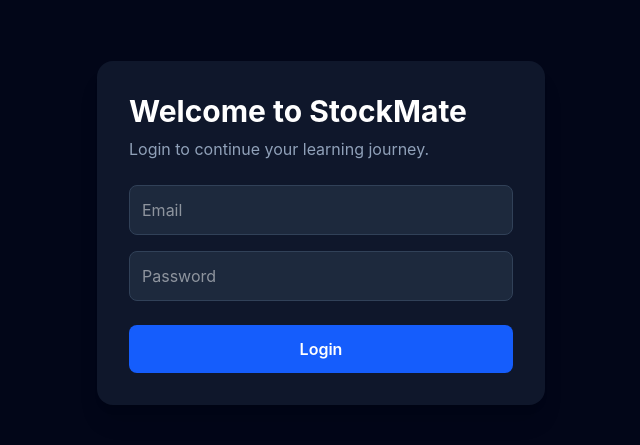
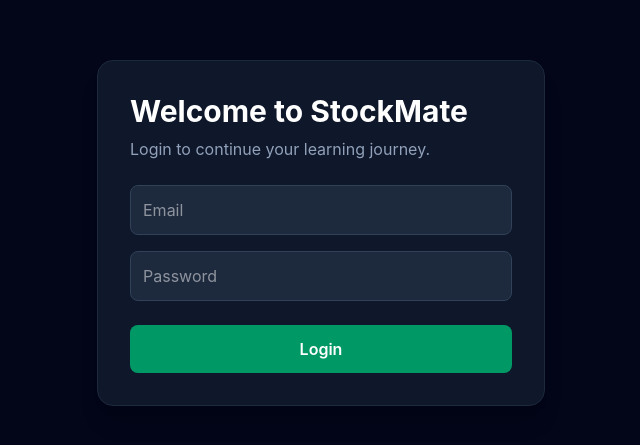
Before and after one commit to anjalikarhale/Stock_Mate, a React (Vite) app in the folder client/: page /login in a window 1280 px wide. Shown: the part 167-612 px from the top of the page, without its empty margins (319-959 px from the left). Built offline with nearby package versions, Linux system fonts and the light colour scheme; no server answers.

Commit message:
Improve login error handling

```diff
--- a/client/src/pages/Login.tsx
+++ b/client/src/pages/Login.tsx
@@ -4,10 +4,14 @@
 const Login = () => {
   const [email, setEmail] = useState("");
   const [password, setPassword] = useState("");
+  const [error, setError] = useState("");
 
   const handleLogin = async (e: React.FormEvent) => {
     e.preventDefault();
 
+    setError("");
+
+    try {
       const result = await api.login({
         email,
         password,
@@ -21,14 +25,20 @@
         );
 
         window.location.href = "/";
+      } else {
+        setError(result.message || "Invalid email or password");
+      }
+    } catch (error) {
+      console.error("Login error:", error);
+      setError("Unable to connect to StockMate server");
     }
   };
 
   return (
-    <div className="min-h-screen flex items-center justify-center bg-slate-950">
+    <div className="flex min-h-screen items-center justify-center bg-slate-950 px-4">
       <form
         onSubmit={handleLogin}
-        className="w-full max-w-md rounded-2xl bg-slate-900 p-8 shadow-xl"
+        className="w-full max-w-md rounded-2xl border border-slate-800 bg-slate-900 p-8 shadow-xl"
       >
         <h1 className="mb-2 text-3xl font-bold text-white">
           Welcome to StockMate
@@ -38,12 +48,18 @@
           Login to continue your learning journey.
         </p>
 
+        {error && (
+          <div className="mb-4 rounded-lg border border-red-500/20 bg-red-500/10 p-3 text-sm text-red-400">
+            {error}
+          </div>
+        )}
+
         <input
           type="email"
           placeholder="Email"
           value={email}
           onChange={(e) => setEmail(e.target.value)}
-          className="mb-4 w-full rounded-lg border border-slate-700 bg-slate-800 p-3 text-white outline-none"
+          className="mb-4 w-full rounded-lg border border-slate-700 bg-slate-800 p-3 text-white outline-none focus:border-emerald-500"
           required
         />
 
@@ -52,13 +68,13 @@
           placeholder="Password"
           value={password}
           onChange={(e) => setPassword(e.target.value)}
-          className="mb-6 w-full rounded-lg border border-slate-700 bg-slate-800 p-3 text-white outline-none"
+          className="mb-6 w-full rounded-lg border border-slate-700 bg-slate-800 p-3 text-white outline-none focus:border-emerald-500"
           required
         />
 
         <button
           type="submit"
-          className="w-full rounded-lg bg-blue-600 p-3 font-semibold text-white hover:bg-blue-500"
+          className="w-full rounded-lg bg-emerald-600 p-3 font-semibold text-white transition hover:bg-emerald-500"
         >
           Login
         </button>
```
Lines whose indentation alone changed are shown as unchanged.
